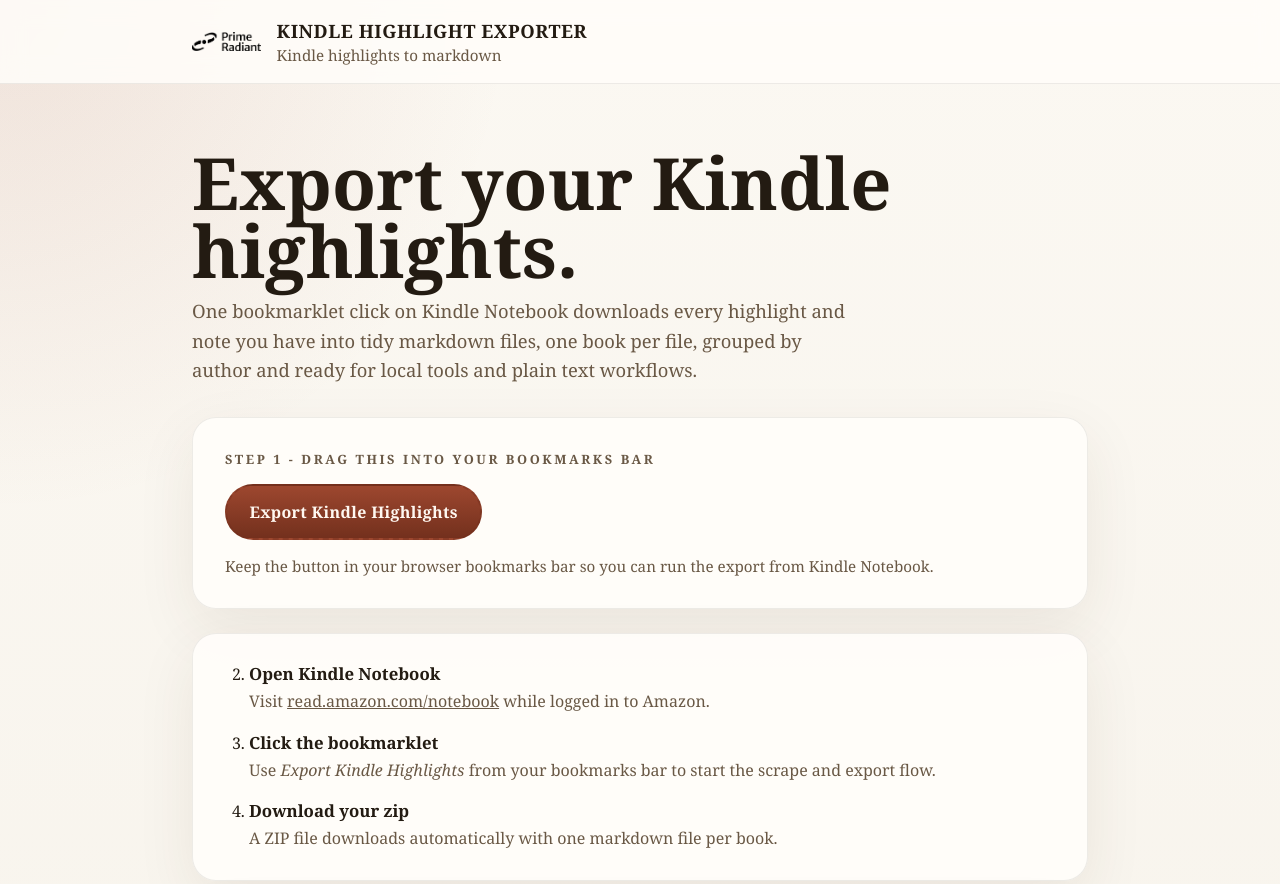
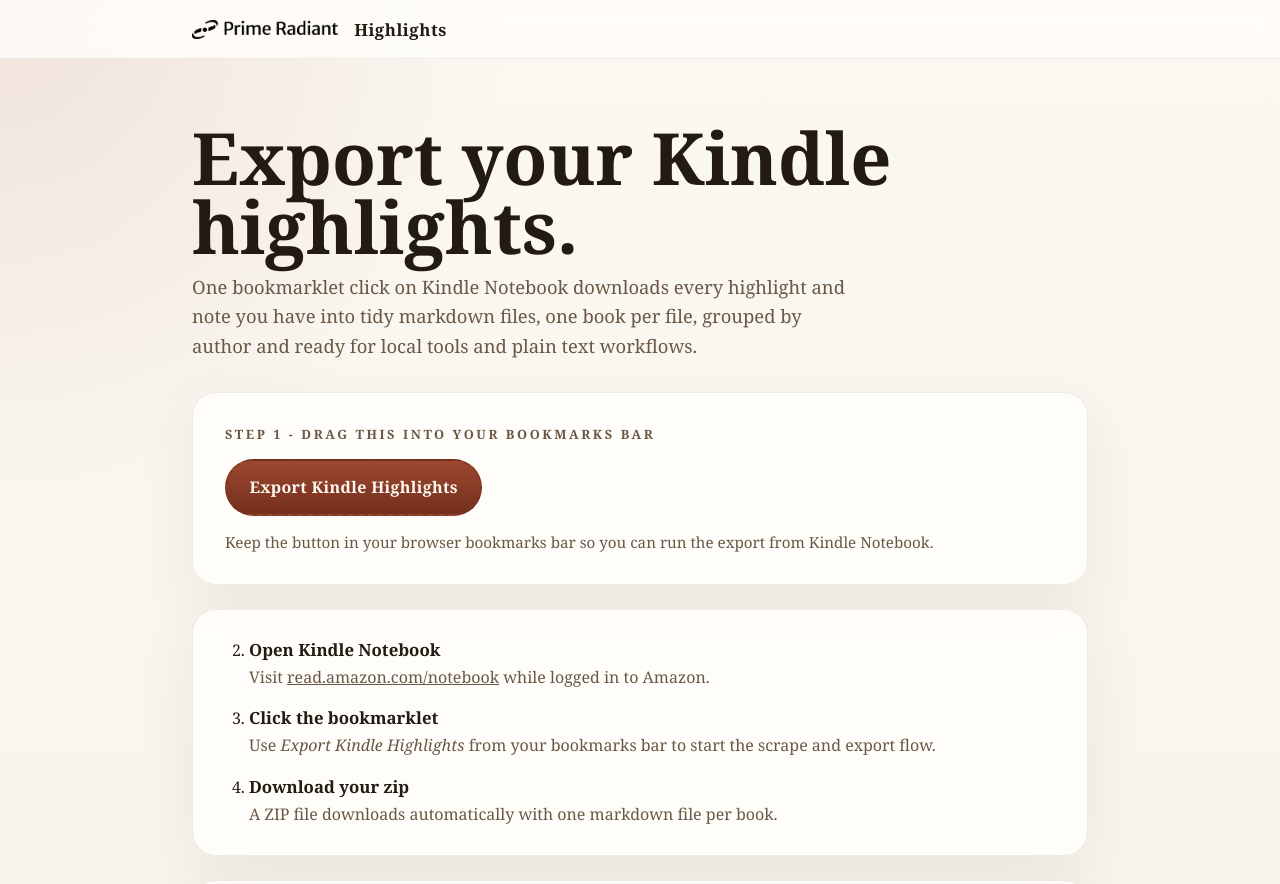
Before and after one commit to prime-radiant-inc/kindle-highlight-exporter, a website: page index.html in a window 1280 px wide. Shown: the top 884 px of the page. Drawn offline with Linux system fonts and the light colour scheme.

Commit message:
fix: use horizontal light logo on install page

```diff
--- a/index.html
+++ b/index.html
@@ -78,16 +78,9 @@
 
       .brand {
         margin: 0;
-        font-size: 1.15rem;
+        font-size: 1.05rem;
         font-weight: 700;
         letter-spacing: 0.03em;
-        text-transform: uppercase;
-      }
-
-      .tagline {
-        margin: 0;
-        color: var(--muted);
-        font-size: 0.95rem;
       }
 
       .content {
@@ -267,11 +260,10 @@
       <header class="header">
         <div class="header-inner">
           <a class="wordmark" href="https://primeradiant.com/" target="_blank" rel="noreferrer">
-            <img src="static/brand/logo-horizontal-light.png" alt="Prime Radiant">
+            <img src="static/brand/logo-horizontal-wide-light.png" alt="Prime Radiant">
           </a>
           <div class="brand-copy">
-            <p class="brand">Kindle Highlight Exporter</p>
-            <p class="tagline">Kindle highlights to markdown</p>
+            <p class="brand">Highlights</p>
           </div>
         </div>
       </header>
```
Also changed, not shown: src/index.template.html (+3 -11 lines), static/brand/logo-horizontal-wide-light.png (added).
